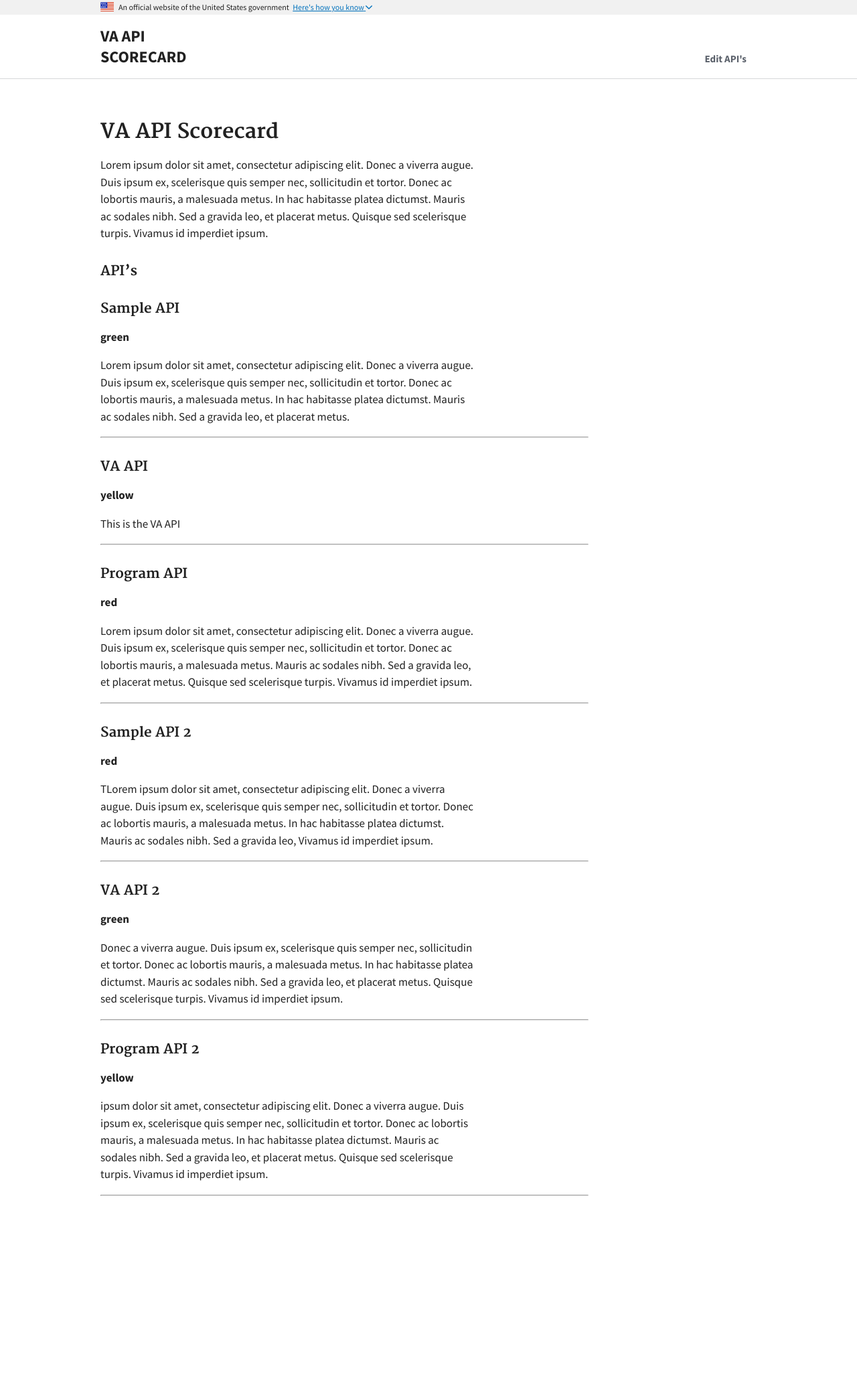
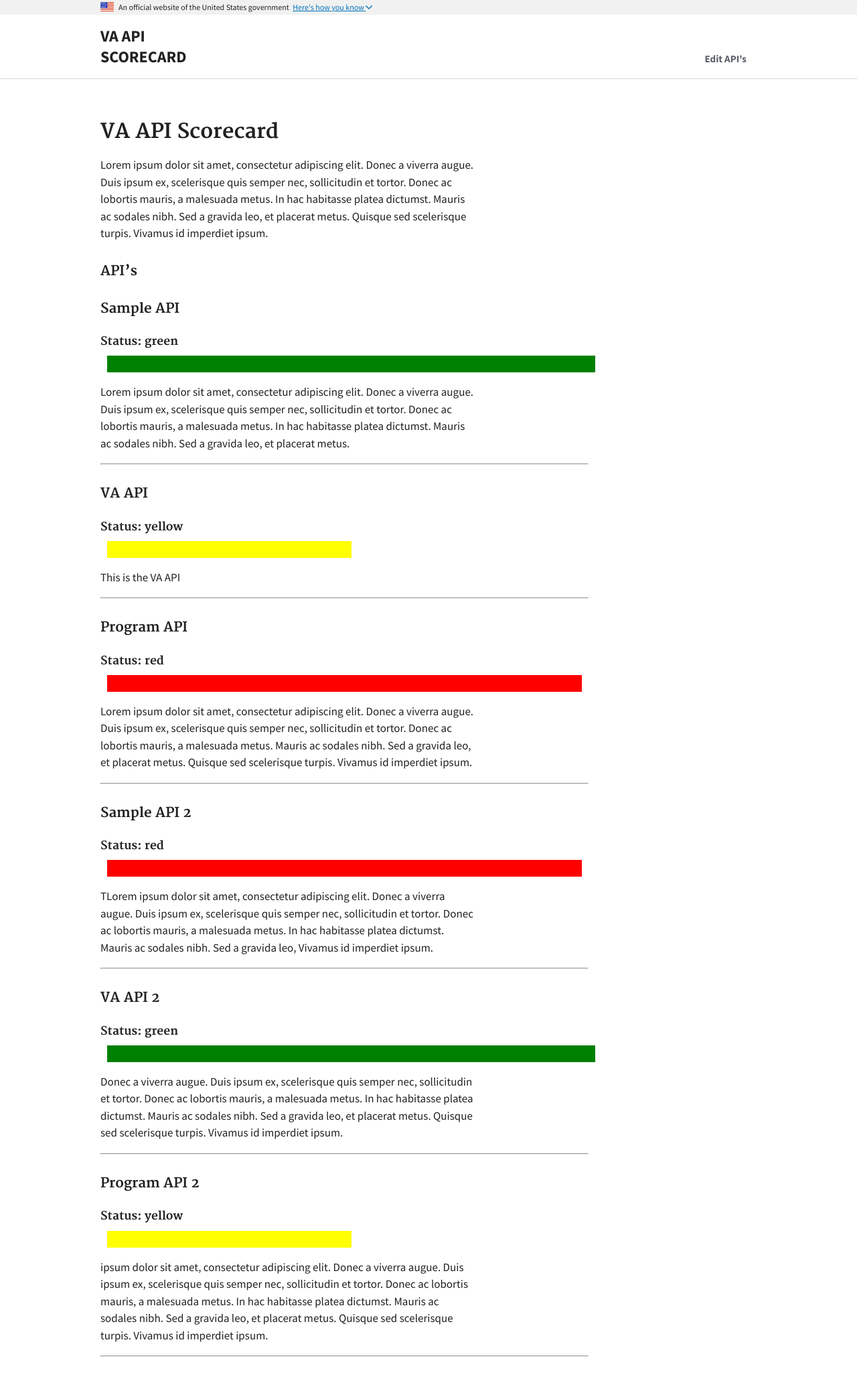
Before and after one commit to department-of-veterans-affairs/va-api-scorecard, a Jekyll site: the page built from index.md, in a window 1280 px wide. Shown: the whole page at 67% size. Built offline with Jekyll 4.4.1, drawn with Linux system fonts in a browser that asks for light colours; a script that is not in the unit is left out; our own code applies the rules of GitHub Pages for plain Markdown files; before the commit the page ends 1846 px from its top, so only the background shows below that.

Commit message:
added basic bar visuals

```diff
--- a/_includes/api.html
+++ b/_includes/api.html
@@ -1,9 +1,12 @@
 <h3>
   {{api.name}}
 </h3>
-<strong>
-    {{api.status}}
-</strong>
+<h4>
+  Status: {{api.status}}
+</h4>
+<div class='status-{{api.status}}'>
+  {{api.status}}
+</div>
 <p>
   {{ api.description }}
 </p>
--- a/_includes/head.html
+++ b/_includes/head.html
@@ -9,6 +9,7 @@
   <script src="{{"/assets/js/cookies.js" | relative_url}}"></script>
   <script src="{{"/assets/js/github.js" | relative_url}}"></script>
   <script src="{{"/assets/js/js-yaml.min.js" | relative_url}}"></script>
+  <script src="https://d3js.org/d3.v5.min.js"></script>
   {%- feed_meta -%}
   {%- if jekyll.environment == 'production' and site.google_analytics -%}
     {%- include google-analytics.html -%}
--- a/assets/uswds.scss
+++ b/assets/uswds.scss
@@ -43,3 +43,27 @@
 @import 'components/section';
 @import 'components/sidenav';
 @import 'components/skipnav';
+
+.status-green{
+  width: 100%;
+  height: 25px;
+  background-color: green;
+  margin: 10px;
+  color: green;
+}
+
+.status-yellow{
+  width: 50%;
+  height: 25px;
+  background-color: yellow;
+  margin: 10px;
+  color: yellow;
+}
+
+.status-red{
+  widht: 25%;
+  height: 25px;
+  background-color: red;
+  margin: 10px;
+  color: red;
+}
--- a/css/uswds.scss
+++ b/css/uswds.scss
@@ -40,3 +40,25 @@
 @import 'components/section';
 @import 'components/sidenav';
 @import 'components/skipnav';
+
+
+.status-green{
+  width: 100%;
+  height: 25px;
+  background-color: green;
+  margin: 10px;
+}
+
+.status-yellow{
+  width: 50%;
+  height: 25px;
+  background-color: yellow;
+  margin: 10px;
+}
+
+.status-red{
+  widht: 25%;
+  height: 25px;
+  background-color: red;
+  margin: 10px;
+}
```
